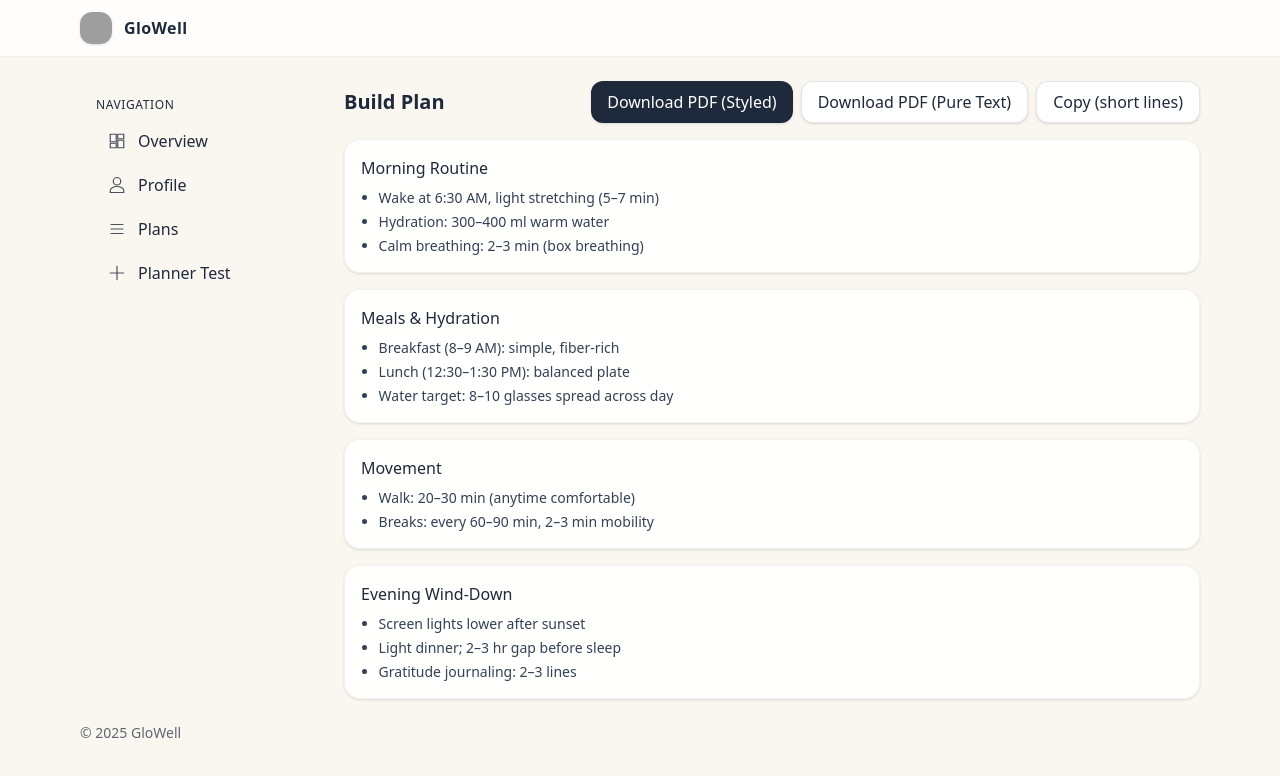
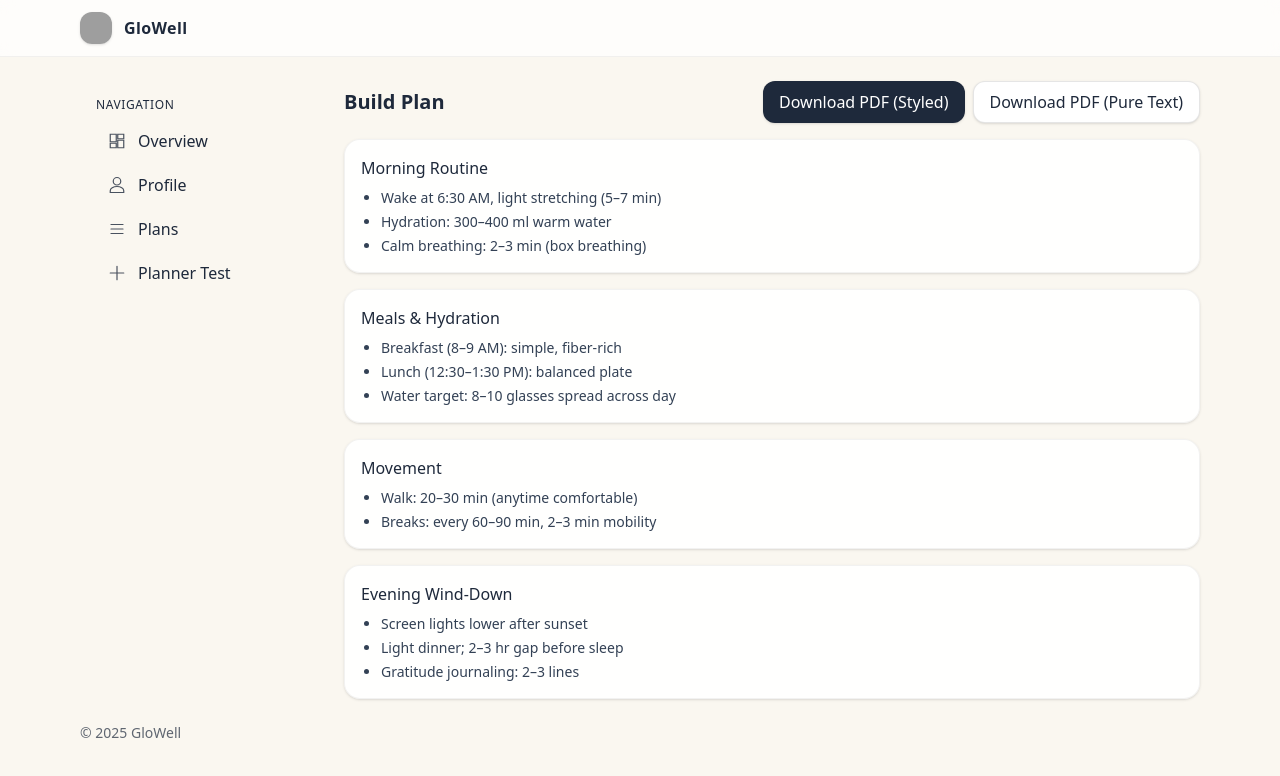
Before and after one commit to mishbyhealth/mishby-health-os, a React (Vite) app: page /health-plan in a window 1280 px wide. Shown: the top 776 px of the page. Built offline with nearby package versions, Linux system fonts and the light colour scheme; grey boxes are pictures that could not be loaded.

Commit message:
feat(pdf): switch styled export to image-perfect; safer margins to prevent right cutoff

```diff
--- a/src/pages/HealthPlan.tsx
+++ b/src/pages/HealthPlan.tsx
@@ -1,116 +1,93 @@
 import React, { useRef, useState } from "react";
 import { exportPlanPDF, exportPlanPDFPureText } from "../utils/pdfExporter";
 
-/**
- * HealthPlan page
- * - Smart wrapping: लंबी लाइनों को अपने-आप छोटे टुकड़ों में तोड़ता है
- * - Styled PDF + Pure-Text PDF export
- * - CSS से overflow-wrap/word-break/hyphens चालू ताकि कटना/ओवरलैप न हो
+/** HealthPlan page with two exports:
+ *  - Download PDF (Styled)  -> image-perfect (no clipping)
+ *  - Download PDF (Pure Text) -> selectable text
  */
-
-const MAX_LINE_LEN = 60; // ← चाहें तो 50-70 के बीच रख सकते हैं (छोटे वाक्य)
-
 export default function HealthPlan() {
   const planRef = useRef<HTMLDivElement | null>(null);
-  const [exporting, setExporting] = useState<null | "styled" | "text">(null);
+  const [busy, setBusy] = useState<null | "styled" | "text">(null);
 
-  const handleStyledPDF = async () => {
+  const doStyled = async () => {
     if (!planRef.current) return;
-    setExporting("styled");
-    try {
-      await exportPlanPDF(planRef.current, "text");
-    } catch (e) {
-      console.error(e);
-      alert("Styled PDF export में दिक्कत आई — कृपया पुनः प्रयास करें।");
-    } finally {
-      setExporting(null);
-    }
+    setBusy("styled");
+    try { await exportPlanPDF(planRef.current); }
+    catch (e) { console.error(e); alert("PDF export में दिक्कत आई."); }
+    finally { setBusy(null); }
   };
 
-  const handlePureTextPDF = async () => {
+  const doText = async () => {
     if (!planRef.current) return;
-    setExporting("text");
-    try {
-      await exportPlanPDFPureText(planRef.current);
-    } catch (e) {
-      console.error(e);
-      alert("Text-only PDF export में दिक्कत आई — कृपया पुनः प्रयास करें।");
-    } finally {
-      setExporting(null);
-    }
-  };
-
-  // (Optional) WhatsApp/Plain text copy — छोटे टुकड़ों वाला टेक्स्ट
-  const handleCopyAsText = async () => {
-    if (!planRef.current) return;
-    const data = collectPlanText(MAX_LINE_LEN);
-    await navigator.clipboard.writeText(data);
-    alert("Plan text copied (short lines) — आप WhatsApp में paste कर सकते हैं.");
+    setBusy("text");
+    try { await exportPlanPDFPureText(planRef.current); }
+    catch (e) { console.error(e); alert("Text PDF export में दिक्कत आई."); }
+    finally { setBusy(null); }
   };
 
   return (
     <section className="space-y-4">
-      {/* Header + Actions */}
       <div className="flex items-center justify-between">
         <h2 className="text-xl font-semibold">Build Plan</h2>
-        <div className="flex flex-wrap gap-2">
+        <div className="flex gap-2">
           <button
-            onClick={handleStyledPDF}
-            disabled={!!exporting}
+            onClick={doStyled}
+            disabled={!!busy}
             className="px-4 py-2 rounded-xl bg-slate-800 text-white shadow disabled:opacity-60"
           >
-            {exporting === "styled" ? "Preparing…" : "Download PDF (Styled)"}
+            {busy === "styled" ? "Preparing…" : "Download PDF (Styled)"}
           </button>
           <button
-            onClick={handlePureTextPDF}
-            disabled={!!exporting}
+            onClick={doText}
+            disabled={!!busy}
             className="px-4 py-2 rounded-xl bg-white border border-black/10 shadow disabled:opacity-60"
           >
-            {exporting === "text" ? "Preparing…" : "Download PDF (Pure Text)"}
-          </button>
-          <button
-            onClick={handleCopyAsText}
-            className="px-4 py-2 rounded-xl bg-white border border-black/10 shadow"
-          >
-            Copy (short lines)
+            {busy === "text" ? "Preparing…" : "Download PDF (Pure Text)"}
           </button>
         </div>
       </div>
 
-      {/* Stable wrapper */}
+      {/* Content wrapper */}
       <div
         id="plan-root"
         ref={planRef}
         className="grid gap-4 print:bg-white"
         style={{ background: "transparent" }}
       >
-        <PlanCard title="Morning Routine" items={[
-          "Wake at 6:30 AM, light stretching (5–7 min)",
-          "Hydration: 300–400 ml warm water",
-          "Calm breathing: 2–3 min (box breathing)"
-        ]} />
+        <PlanCard title="Morning Routine">
+          <ul className="list-disc ml-5 text-sm text-slate-700 space-y-1">
+            <li>Wake at 6:30 AM, light stretching (5–7 min)</li>
+            <li>Hydration: 300–400 ml warm water</li>
+            <li>Calm breathing: 2–3 min (box breathing)</li>
+          </ul>
+        </PlanCard>
 
-        <PlanCard title="Meals & Hydration" items={[
-          "Breakfast (8–9 AM): simple, fiber-rich",
-          "Lunch (12:30–1:30 PM): balanced plate",
-          "Water target: 8–10 glasses spread across day"
-        ]} />
+        <PlanCard title="Meals & Hydration">
+          <ul className="list-disc ml-5 text-sm text-slate-700 space-y-1">
+            <li>Breakfast (8–9 AM): simple, fiber-rich</li>
+            <li>Lunch (12:30–1:30 PM): balanced plate</li>
+            <li>Water target: 8–10 glasses spread across day</li>
+          </ul>
+        </PlanCard>
 
-        <PlanCard title="Movement" items={[
-          "Walk: 20–30 min (anytime comfortable)",
-          "Breaks: every 60–90 min, 2–3 min mobility"
-        ]} />
+        <PlanCard title="Movement">
+          <ul className="list-disc ml-5 text-sm text-slate-700 space-y-1">
+            <li>Walk: 20–30 min (anytime comfortable)</li>
+            <li>Breaks: every 60–90 min, 2–3 min mobility</li>
+          </ul>
+        </PlanCard>
 
-        <PlanCard title="Evening Wind-Down" items={[
-          "Screen lights lower after sunset",
-          "Light dinner; 2–3 hr gap before sleep",
-          "Gratitude journaling: 2–3 lines"
-        ]} />
+        <PlanCard title="Evening Wind-Down">
+          <ul className="list-disc ml-5 text-sm text-slate-700 space-y-1">
+            <li>Screen lights lower after sunset</li>
+            <li>Light dinner; 2–3 hr gap before sleep</li>
+            <li>Gratitude journaling: 2–3 lines</li>
+          </ul>
+        </PlanCard>
       </div>
 
-      {/* Print + PDF-Export + Wrap Styles */}
+      {/* Print + PDF-export styles */}
       <style>{`
-        /* Print */
         @media print {
           body { -webkit-print-color-adjust: exact; print-color-adjust: exact; }
           header, footer, aside { display: none !important; }
@@ -118,22 +95,13 @@ export default function HealthPlan() {
           #plan-root { background: #ffffff !important; }
         }
 
-        /* ✅ PDF-Export मोड: fonts/padding छोटे (pdfExporter.ts इस class को जोड़ता/हटाता है) */
+        /* PDF export mode: यह class हम exporter में लगाते/हटाते हैं */
         .pdf-export {
           font-size: 11px;
           line-height: 1.35;
         }
         .pdf-export h2 { font-size: 15px; margin-bottom: 8px; }
         .pdf-export h3 { font-size: 13px; margin-bottom: 6px; }
-
-        /* सबसे महत्वपूर्ण: right-cut/overlap रोकने के लिए wrapping */
-        .plan-card, .plan-card * {
-          overflow-wrap: anywhere;   /* long words भी टूट सकें */
-          word-break: break-word;    /* जरूरत पर शब्द भी टूटें */
-          hyphens: auto;             /* ब्राउज़र/पीडीएफ hyphen लगाए */
-        }
-
-        /* PDF में कॉम्पैक्ट कार्ड */
         .pdf-export #plan-root { gap: 10px !important; }
         .pdf-export .plan-card {
           padding: 12px !important;
@@ -144,104 +112,18 @@ export default function HealthPlan() {
           max-width: 100% !important;
         }
 
-        /* स्क्रीन पर कार्ड फुल-चौड़ाई (border auto जैसा अनुभव) */
+        /* General cards */
         .plan-card { width: 100%; }
-        .plan-card ul { margin-left: 1.1rem; }
-        .plan-card li { margin-bottom: 0.25rem; }
       `}</style>
     </section>
   );
 }
 
-/** कार्ड: items को स्मार्ट तरीके से छोटे-छोटे टुकड़ों में तोड़कर bullets बनाता है */
-function PlanCard({ title, items }: { title: string; items: string[] }) {
-  // items → wrappedLines (हर लंबी लाइन कई छोटी लाइनों में टूटे)
-  const wrapped = items.flatMap((t) => wrapByChars(t, MAX_LINE_LEN).map(s => s.trim()));
-
+function PlanCard({ title, children }: { title: string; children: React.ReactNode }) {
   return (
     <div className="plan-card p-4 rounded-2xl shadow bg-white/90 border border-black/5">
       <h3 className="font-medium mb-2">{title}</h3>
-      <ul className="list-disc text-sm text-slate-700 space-y-1">
-        {wrapped.map((line, idx) => (
-          <li key={idx}>{line}</li>
-        ))}
-      </ul>
+      {children}
     </div>
   );
 }
-
-/** लंबा वाक्य LIMIT के अंदर छोटे-छोटे हिस्सों में बांटता है (स्पेस/विरामचिह्न पर प्राथमिकता) */
-function wrapByChars(text: string, limit: number): string[] {
-  const cleaned = text.replace(/\s+/g, " ").trim();
-  if (cleaned.length <= limit) return [cleaned];
-
-  const out: string[] = [];
-  let current = "";
-
-  const tokens = cleaned.split(" ");
-  for (const token of tokens) {
-    const next = current ? current + " " + token : token;
-    if (next.length <= limit) {
-      current = next;
-    } else {
-      if (current) out.push(current);
-      // token अपने आप में बहुत लंबा है (जैसे कोई बड़ा शब्द) → hard split
-      if (token.length > limit) {
-        const chunks = token.match(new RegExp(`.{1,${limit}}`, "g")) || [token];
-        out.push(...chunks.slice(0, -1));
-        current = chunks[chunks.length - 1];
-      } else {
-        current = token;
-      }
-    }
-  }
-  if (current) out.push(current);
-
-  // विरामचिह्न के बाद वाली सीमा को smooth करें
-  return out.map(s => s.replace(/\s*([,;:])\s*/g, "$1 ").replace(/\s+/g, " ").trim());
-}
-
-/** Plain text तैयार करता है (WhatsApp आदि के लिए) */
-function collectPlanText(limit: number): string {
-  const sections: { title: string; items: string[] }[] = [
-    {
-      title: "Morning Routine",
-      items: [
-        "Wake at 6:30 AM, light stretching (5–7 min)",
-        "Hydration: 300–400 ml warm water",
-        "Calm breathing: 2–3 min (box breathing)"
-      ]
-    },
-    {
-      title: "Meals & Hydration",
-      items: [
-        "Breakfast (8–9 AM): simple, fiber-rich",
-        "Lunch (12:30–1:30 PM): balanced plate",
-        "Water target: 8–10 glasses spread across day"
-      ]
-    },
-    {
-      title: "Movement",
-      items: [
-        "Walk: 20–30 min (anytime comfortable)",
-        "Breaks: every 60–90 min, 2–3 min mobility"
-      ]
-    },
-    {
-      title: "Evening Wind-Down",
-      items: [
-        "Screen lights lower after sunset",
-        "Light dinner; 2–3 hr gap before sleep",
-        "Gratitude journaling: 2–3 lines"
-      ]
-    }
-  ];
-
-  const lines: string[] = [];
-  for (const s of sections) {
-    lines.push(`\n${s.title}`);
-    const wrapped = s.items.flatMap(t => wrapByChars(t, limit));
-    for (const w of wrapped) lines.push(`• ${w}`);
-  }
-  return lines.join("\n").trim();
-}
```
Also changed, not shown: src/utils/pdfExporter.ts (+39 -117 lines).
